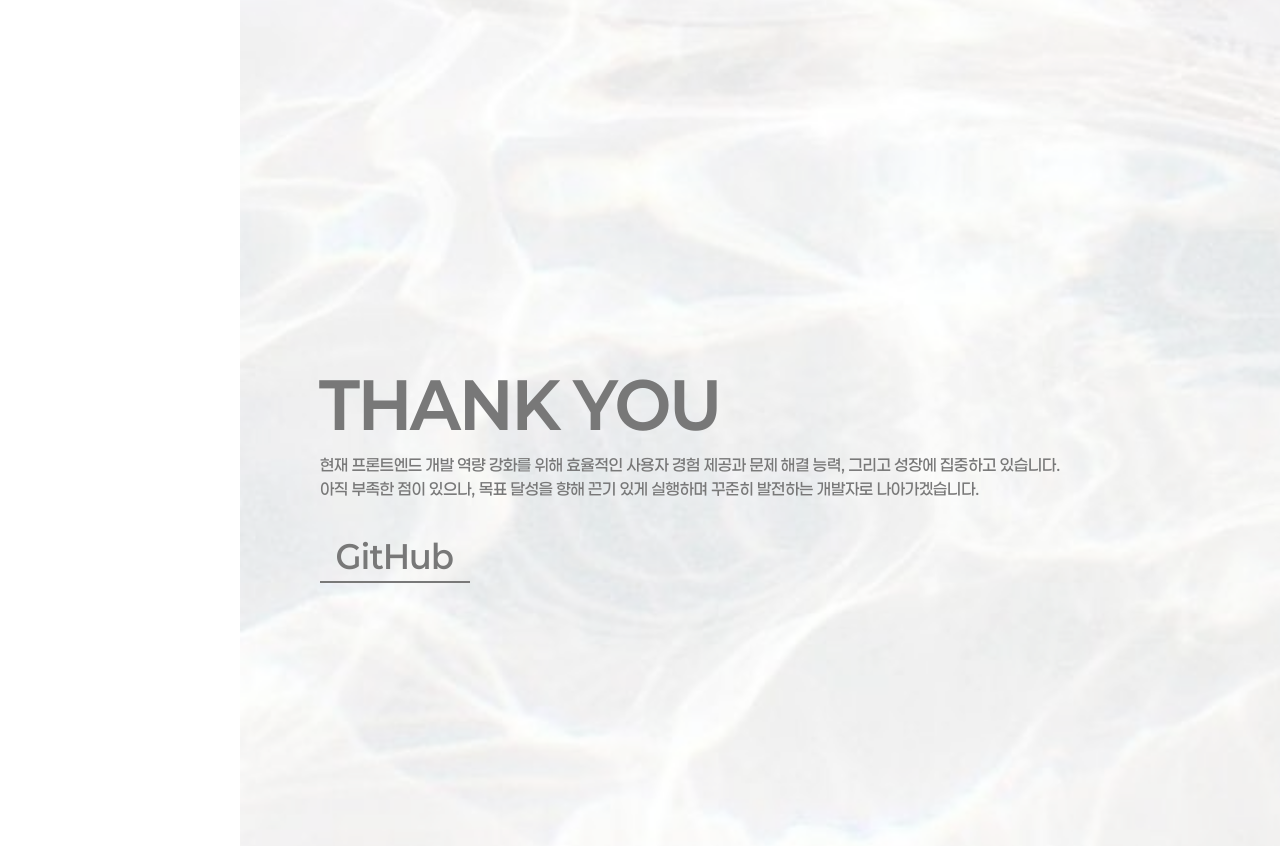
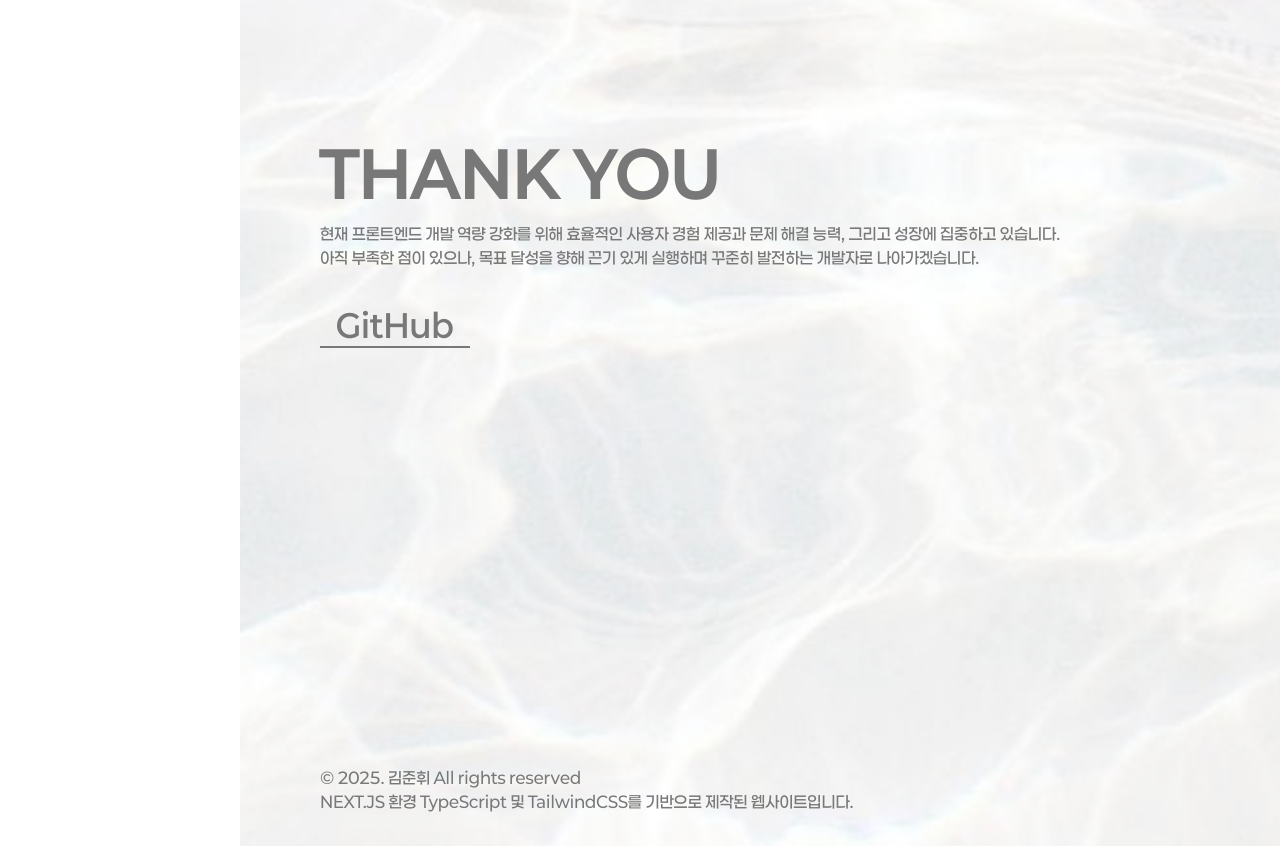
Before and after one commit to kimkimjunjun/portfolio, a Next.js app: page / in a window 1280 px wide. Shown: the part 5540-6386 px from the top of the page. Built offline with nearby package versions, Linux system fonts and the light colour scheme.

Commit message:
바텀바 수정

```diff
--- a/components/interest/conclusion.tsx
+++ b/components/interest/conclusion.tsx
@@ -3,7 +3,7 @@ import Link from "next/link";
 export default function Conclusion() {
     return (
         <div className="lg:flex mx-[2rem] pt-[2rem] lg:pt-[5rem] h-[50rem] md:h-screen items-center lg:mb-0">
-            <div className="flex flex-col lg:ml-[3rem] h-fit">
+            <div className="flex flex-col lg:ml-[3rem] h-full">
                 <h1 className="text-[2rem] lg:text-[4rem] font-bold">THANK YOU</h1>
                 <div className="flex flex-col text-[0.6rem] lg:text-[1rem] font-medium">
                     <span className="">현재 프론트엔드 개발 역량 강화를 위해 효율적인 사용자 경험 제공과 문제 해결 능력, 그리고 성장에 집중하고 있습니다. </span>
@@ -13,15 +13,19 @@ export default function Conclusion() {
                 <Link
                     href="https://github.com/kimkimjunjun"
                     className="
-                    relative inline-block w-fit text-[2rem] font-semibold my-[2rem] border-b-2 border-black overflow-hidden transition-colors duration-300 text-black before:content-[''] before:absolute before:bottom-0 before:left-0 before:w-full before:h-0 before:bg-black before:transition-[height] before:duration-300 before:ease-in-out before:z-0 hover:text-white hover:before:h-full
+                    relative inline-block w-fit h-[4.5rem] text-[2rem] font-semibold my-[2rem] border-b-2 border-black overflow-hidden transition-colors duration-300 text-black before:content-[''] before:absolute before:bottom-0 before:left-0 before:w-full before:h-0 before:bg-black before:transition-[height] before:duration-300 before:ease-in-out before:z-0 hover:text-white hover:before:h-full
                 "
                 >
                     <span className="relative z-10 px-[1rem]">
                         GitHub
                     </span>
                 </Link>
+                <div className="h-full flex flex-col justify-end text-center lg:text-start lg:text-[1rem] pb-[3rem] lg:pb-[2rem] font-medium">
+                    <p>© 2025. 김준휘 All rights reserved</p>
+                    <p>NEXT.JS 환경 TypeScript 및 TailwindCSS를 기반으로 제작된 웹사이트입니다.</p>
+                </div>
+            </div>
 
-            </div>
         </div>
     )
 }
```
